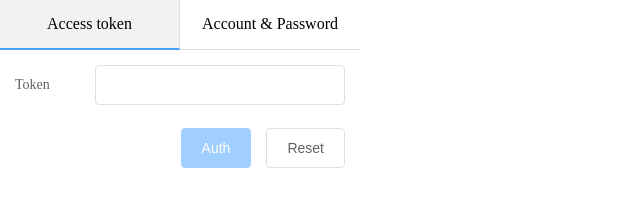
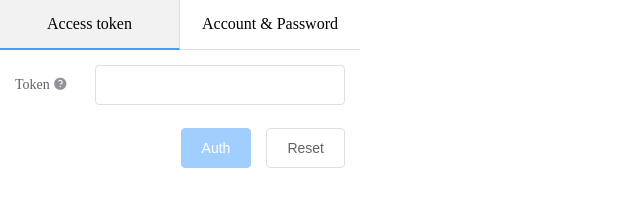
Before and after one commit to jrainlau/picee, a website with bundled scripts: page index.html in a window 1280 px wide. Shown: the full height of the page, 0-640 px from the left. Built offline with nearby package versions, Linux system fonts and the light colour scheme.

Commit message:
feat: add token generate link

```diff
--- a/index.html
+++ b/index.html
@@ -17,8 +17,12 @@
       </div>
 
       <el-form v-if="authMode === 'token'" label-position="left" label-width="80px" class="auth-input">
-        <el-form-item label="Token">
+        <el-form-item>
           <el-input v-model="githubToken"></el-input>
+          <span slot="label">
+            Token
+            <a href="https://github.com/settings/tokens/new" target="_blank"><i class="el-icon-question"></i></a>
+          </span>
         </el-form-item>
         <el-form-item class="auth-input-btns">
           <el-button @click="resetAuth">Reset</el-button>
--- a/style/main.less
+++ b/style/main.less
@@ -40,6 +40,10 @@ body {
         float: right;
         margin-left: 15px;
       }
+    }
+    a {
+      text-decoration: none;
+      color: #909399;
     }
   }
 }
```
Also changed, not shown: style/main.css.
